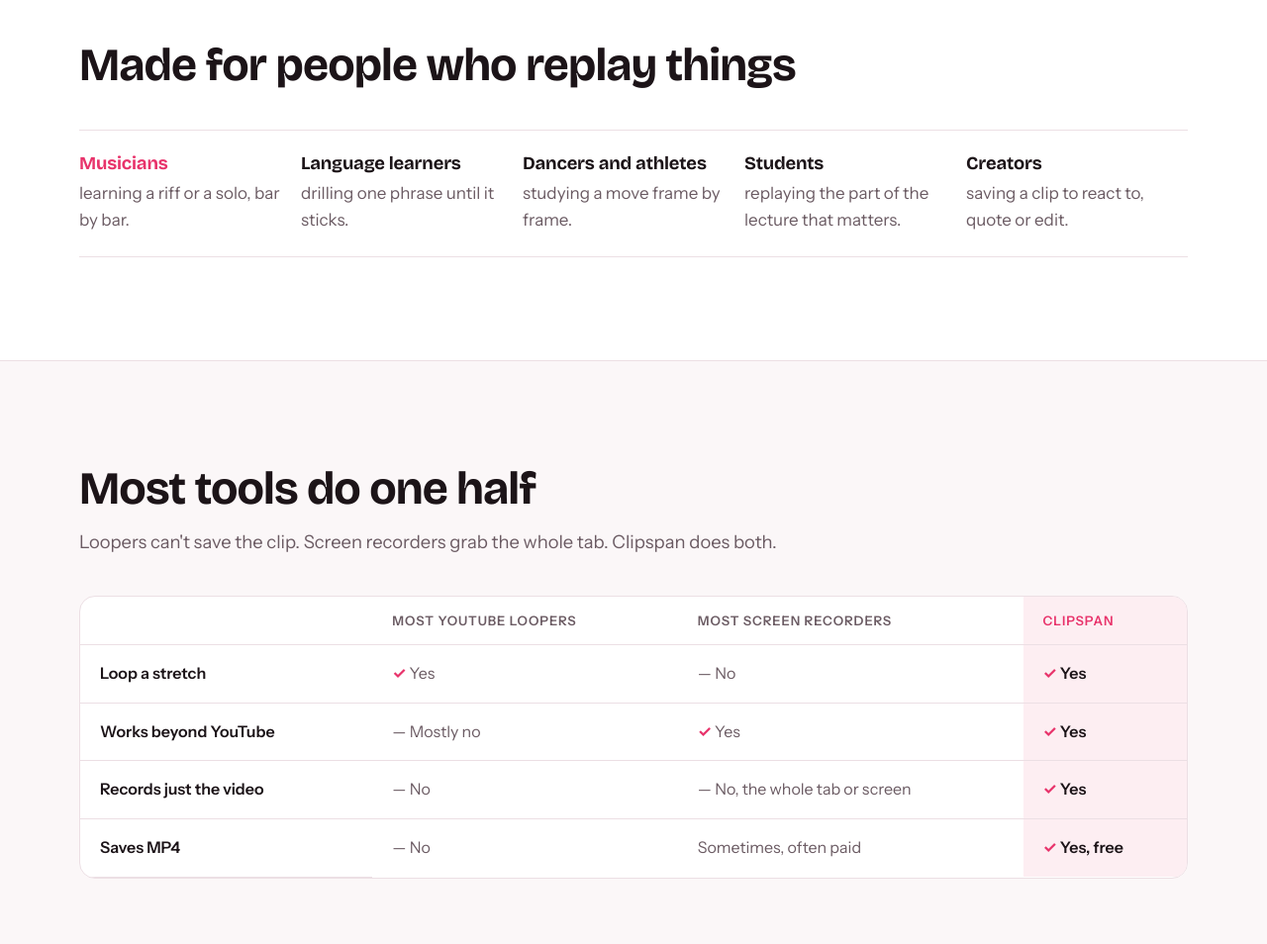
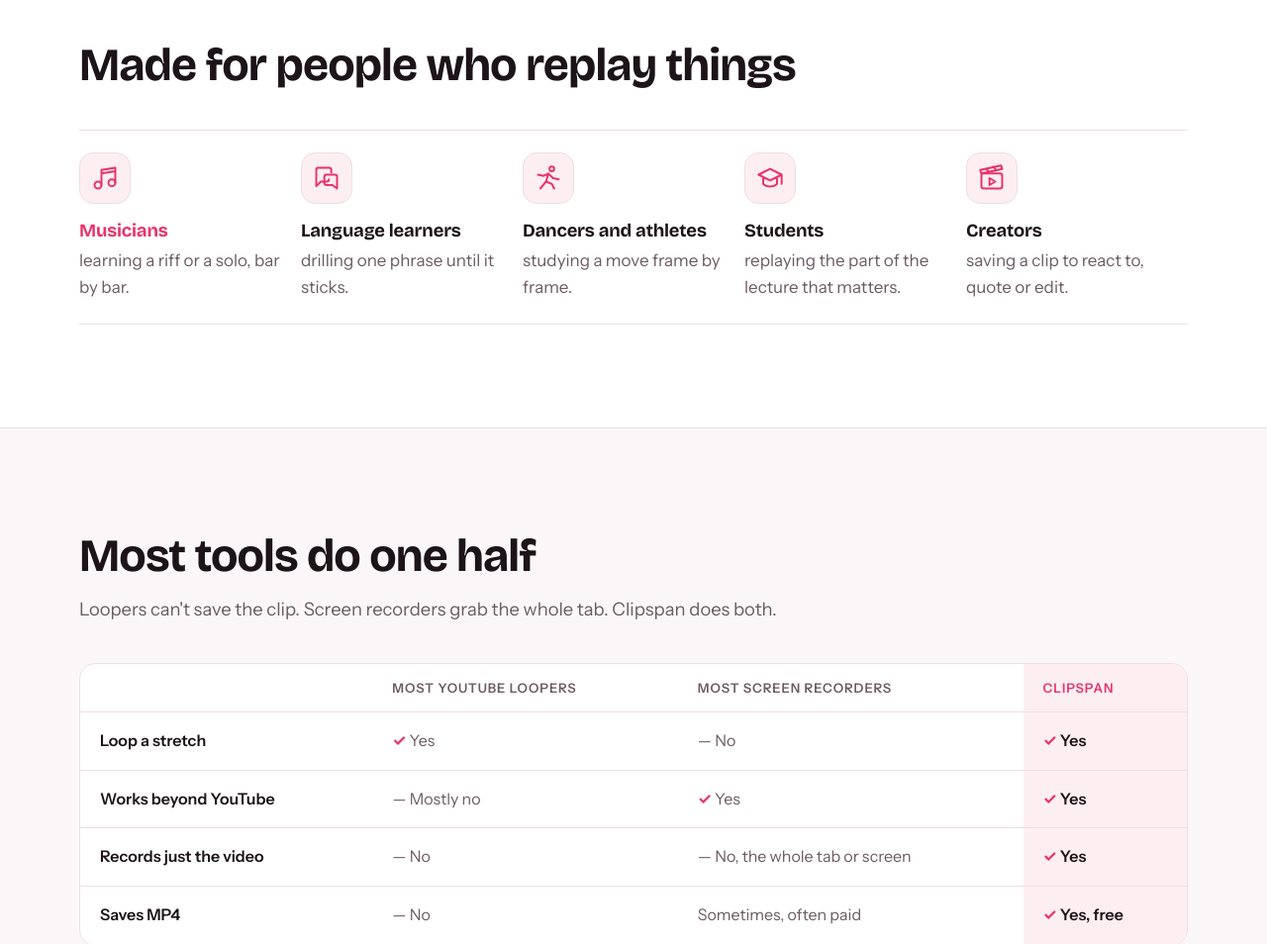
Before and after one commit to procremedia-ops/clipspan, a plain HTML site: page index.html in a window 1280 px wide. Shown: the part 2660-3614 px from the top of the page at 99% size. Drawn offline with nearby package versions, Linux system fonts and the light colour scheme.

Commit message:
Add matching outline icons to audience section

```diff
--- a/index.html
+++ b/index.html
@@ -198,6 +198,7 @@
 .people b { font: 700 1.15rem var(--display); letter-spacing: -0.01em; }
 .people span { color: var(--muted); }
 .people .lead b { color: var(--pink); }
+.people .people-icon { box-sizing:content-box; display:block; width:28px; height:28px; padding:11px; margin-bottom:10px; border:1px solid var(--line); border-radius:14px; color:var(--pink); background:var(--tint); }
 
 /* Compare table */
 .table-wrap { overflow-x: auto; border: 1px solid var(--line); border-radius: 16px; background: var(--surface); }
@@ -417,11 +418,11 @@
         <h2 id="who-title">Made for people who replay things</h2>
       </div>
       <ul class="people">
-        <li class="lead"><b>Musicians</b><span>learning a riff or a solo, bar by bar.</span></li>
-        <li><b>Language learners</b><span>drilling one phrase until it sticks.</span></li>
-        <li><b>Dancers and athletes</b><span>studying a move frame by frame.</span></li>
-        <li><b>Students</b><span>replaying the part of the lecture that matters.</span></li>
-        <li><b>Creators</b><span>saving a clip to react to, quote or edit.</span></li>
+        <li class="lead"><svg class="people-icon" viewBox="0 0 24 24" width="28" height="28" fill="none" stroke="currentColor" stroke-width="1.7" stroke-linecap="round" stroke-linejoin="round" aria-hidden="true" focusable="false"><path d="M9 18V5l12-2v13M9 8l12-2"/><ellipse cx="6" cy="18" rx="3" ry="3"/><ellipse cx="18" cy="16" rx="3" ry="3"/></svg><b>Musicians</b><span>learning a riff or a solo, bar by bar.</span></li>
+        <li><svg class="people-icon" viewBox="0 0 24 24" width="28" height="28" fill="none" stroke="currentColor" stroke-width="1.7" stroke-linecap="round" stroke-linejoin="round" aria-hidden="true" focusable="false"><path d="M14 13a2 2 0 0 1-2 2H7l-4 4V5a2 2 0 0 1 2-2h9a2 2 0 0 1 2 2v2"/><path d="M12 9h7a2 2 0 0 1 2 2v10l-4-3h-5a2 2 0 0 1-2-2v-5a2 2 0 0 1 2-2Z"/></svg><b>Language learners</b><span>drilling one phrase until it sticks.</span></li>
+        <li><svg class="people-icon" viewBox="0 0 24 24" width="28" height="28" fill="none" stroke="currentColor" stroke-width="1.7" stroke-linecap="round" stroke-linejoin="round" aria-hidden="true" focusable="false"><circle cx="15" cy="4" r="2"/><path d="m12 8 4 4 5 1M3 9l5 1 4-2-2 7-5 6m5-6 5 2 2 4"/></svg><b>Dancers and athletes</b><span>studying a move frame by frame.</span></li>
+        <li><svg class="people-icon" viewBox="0 0 24 24" width="28" height="28" fill="none" stroke="currentColor" stroke-width="1.7" stroke-linecap="round" stroke-linejoin="round" aria-hidden="true" focusable="false"><path d="m2 9 10-5 10 5-10 5L2 9Zm4 2v6c3 3 9 3 12 0v-6m4-2v8"/></svg><b>Students</b><span>replaying the part of the lecture that matters.</span></li>
+        <li><svg class="people-icon" viewBox="0 0 24 24" width="28" height="28" fill="none" stroke="currentColor" stroke-width="1.7" stroke-linecap="round" stroke-linejoin="round" aria-hidden="true" focusable="false"><rect x="3" y="8" width="18" height="13" rx="2"/><path d="m3 8 18-4-1-3L2 5l1 3Zm4-4 3 3m3-5 3 3M10 12l5 3-5 3v-6Z"/></svg><b>Creators</b><span>saving a clip to react to, quote or edit.</span></li>
       </ul>
     </div>
   </section>
```
